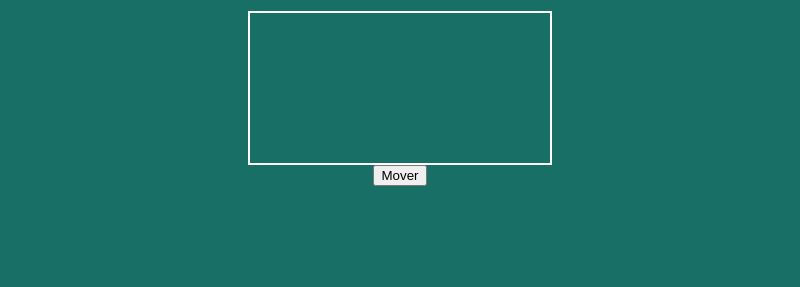
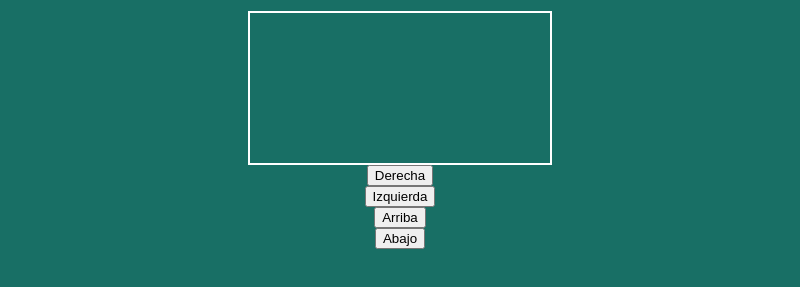
Before and after one commit to SantiSantofimio/CrackPon, a plain HTML site: page CrackPon.html in a window 1280 px wide. Both pictures are taken after a click on the button "Seleccionar". Shown: the part 109-396 px from the top of the page, without its empty margins (240-1040 px from the left). Drawn offline with Linux system fonts and the light colour scheme; a web font is replaced by a local one.

Commit message:
agrego botones y funciones para mover a Capipepo en todas las direcciones

```diff
--- a/CrackPon.html
+++ b/CrackPon.html
@@ -23,7 +23,10 @@
     <section id="ver-mapa">
         <h1 id="title">Recorre el mapa con tu MokePon</h1>
         <canvas id="mapa"></canvas>
-        <button onclick="moverCapipepo()">Mover</button>
+        <button onclick="moverCapipepo()">Derecha</button>
+        <button onclick="moverCapipepoIzquierda()">Izquierda</button>
+        <button onclick="moverCapipepoArriba()">Arriba</button>
+        <button onclick="moverCapipepoAbajo()">Abajo</button>
     </section>
 
     <section id="select-attack">
--- a/JS/CrackPon.js
+++ b/JS/CrackPon.js
@@ -303,4 +303,20 @@ moverCapipepo = ()=> {
     pintarPersonaje();
 }
 
+moverCapipepoIzquierda = ()=> {
+    capipepo.x = capipepo.x - 5;
+    pintarPersonaje();
+}
+
+moverCapipepoArriba = ()=> {
+    capipepo.y = capipepo.y - 5;
+    pintarPersonaje();
+}
+
+moverCapipepoAbajo = ()=> {
+    capipepo.y = capipepo.y + 5;
+    pintarPersonaje();
+}
+
+
 window.addEventListener('load', iniciarJuego);
```
